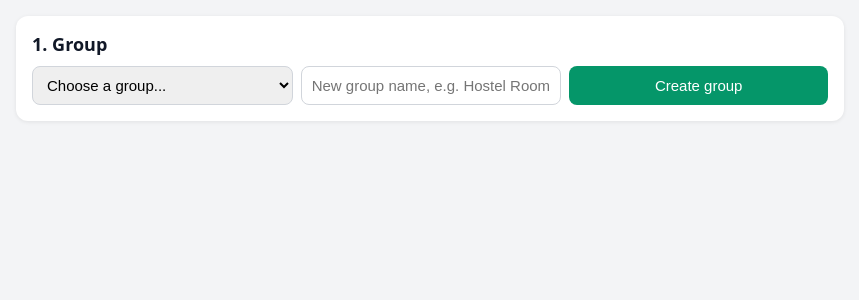
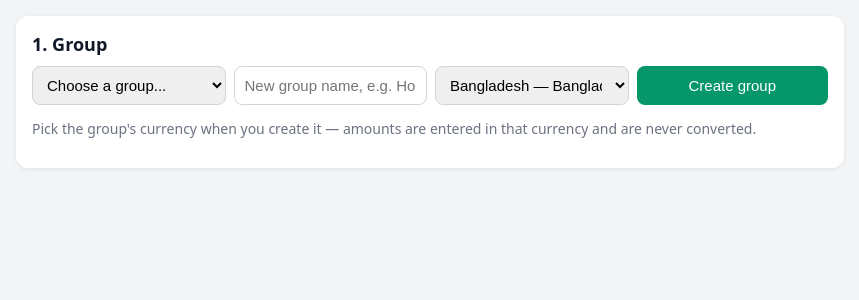
Before and after one commit to asmitsr/expense-splitter, a Flask app: page / in a window 1280 px wide. Shown: the part 108-408 px from the top of the page, without its empty margins (210-1069 px from the left). Run offline with Flask 3, Linux system fonts and the light colour scheme; data that the repository does not hold is empty.

Commit message:
Currencies: per-group Asian currency selection (50 countries), no conversion

```diff
--- a/app.py
+++ b/app.py
@@ -4,6 +4,78 @@ import sqlite3
 from flask import Flask, g, jsonify, render_template, request
 
 app = Flask(__name__)
+
+# Asian currencies: (id, country, currency name, symbol, ISO code).
+# The id is usually the ISO code; Palestine shares ILS with Israel, so
+# it gets its own id. The currency is a label for the group, not a
+# conversion: amounts are entered and shown in the chosen currency,
+# never converted by rate.
+CURRENCIES = [
+    ("AFN", "Afghanistan", "Afghan afghani", "؋", "AFN"),
+    ("AMD", "Armenia", "Armenian dram", "֏", "AMD"),
+    ("AZN", "Azerbaijan", "Azerbaijani manat", "₼", "AZN"),
+    ("BHD", "Bahrain", "Bahraini dinar", ".د.ب", "BHD"),
+    ("BDT", "Bangladesh", "Bangladeshi taka", "৳", "BDT"),
+    ("BTN", "Bhutan", "Bhutanese ngultrum", "Nu.", "BTN"),
+    ("BND", "Brunei", "Brunei dollar", "$", "BND"),
+    ("KHR", "Cambodia", "Cambodian riel", "៛", "KHR"),
+    ("CNY", "China", "Chinese yuan", "¥", "CNY"),
+    ("EUR", "Cyprus", "Euro", "€", "EUR"),
+    ("GEL", "Georgia", "Georgian lari", "₾", "GEL"),
+    ("INR", "India", "Indian rupee", "₹", "INR"),
+    ("IDR", "Indonesia", "Indonesian rupiah", "Rp", "IDR"),
+    ("IRR", "Iran", "Iranian rial", "﷼", "IRR"),
+    ("IQD", "Iraq", "Iraqi dinar", "ع.د", "IQD"),
+    ("ILS", "Israel", "Israeli new shekel", "₪", "ILS"),
+    ("JPY", "Japan", "Japanese yen", "¥", "JPY"),
+    ("JOD", "Jordan", "Jordanian dinar", "د.ا", "JOD"),
+    ("KZT", "Kazakhstan", "Kazakhstani tenge", "₸", "KZT"),
+    ("KWD", "Kuwait", "Kuwaiti dinar", "د.ك", "KWD"),
+    ("KGS", "Kyrgyzstan", "Kyrgyzstani som", "сом", "KGS"),
+    ("LAK", "Laos", "Lao kip", "₭", "LAK"),
+    ("LBP", "Lebanon", "Lebanese pound", "ل.ل", "LBP"),
+    ("MYR", "Malaysia", "Malaysian ringgit", "RM", "MYR"),
+    ("MVR", "Maldives", "Maldivian rufiyaa", "Rf", "MVR"),
+    ("MNT", "Mongolia", "Mongolian tögrög", "₮", "MNT"),
+    ("MMK", "Myanmar", "Myanmar kyat", "K", "MMK"),
+    ("NPR", "Nepal", "Nepalese rupee", "₨", "NPR"),
+    ("KPW", "North Korea", "North Korean won", "₩", "KPW"),
+    ("OMR", "Oman", "Omani rial", "ر.ع.", "OMR"),
+    ("PKR", "Pakistan", "Pakistani rupee", "₨", "PKR"),
+    ("PSE", "Palestine", "Israeli new shekel", "₪", "ILS"),
+    ("PHP", "Philippines", "Philippine peso", "₱", "PHP"),
+    ("QAR", "Qatar", "Qatari riyal", "ر.ق", "QAR"),
+    ("RUB", "Russia", "Russian ruble", "₽", "RUB"),
+    ("SAR", "Saudi Arabia", "Saudi riyal", "ر.س", "SAR"),
+    ("SGD", "Singapore", "Singapore dollar", "$", "SGD"),
+    ("KRW", "South Korea", "South Korean won", "₩", "KRW"),
+    ("LKR", "Sri Lanka", "Sri Lankan rupee", "₨", "LKR"),
+    ("SYP", "Syria", "Syrian pound", "£", "SYP"),
+    ("TWD", "Taiwan", "New Taiwan dollar", "NT$", "TWD"),
+    ("TJS", "Tajikistan", "Tajikistani somoni", "SM", "TJS"),
+    ("THB", "Thailand", "Thai baht", "฿", "THB"),
+    ("USD", "Timor-Leste", "US dollar", "$", "USD"),
+    ("TRY", "Turkey", "Turkish lira", "₺", "TRY"),
+    ("TMT", "Turkmenistan", "Turkmenistani manat", "T", "TMT"),
+    ("AED", "United Arab Emirates", "UAE dirham", "د.إ", "AED"),
+    ("UZS", "Uzbekistan", "Uzbekistani som", "so'm", "UZS"),
+    ("VND", "Vietnam", "Vietnamese dong", "₫", "VND"),
+    ("YER", "Yemen", "Yemeni rial", "﷼", "YER"),
+]
+CURRENCY_IDS = {c[0] for c in CURRENCIES}
+
+
+def currency_for(currency_id):
+    for entry in CURRENCIES:
+        if entry[0] == (currency_id or "BDT"):
+            return {
+                "id": entry[0],
+                "country": entry[1],
+                "name": entry[2],
+                "symbol": entry[3],
+                "code": entry[4],
+            }
+    return currency_for("BDT")
 
 # Vercel's serverless filesystem is read-only except /tmp, so the
 # database lives there when deployed and beside the app locally.
@@ -59,6 +131,13 @@ def init_db():
         );
         """
     )
+    # Groups created before currencies existed have no such column.
+    try:
+        db.execute(
+            "ALTER TABLE groups ADD COLUMN currency_id TEXT NOT NULL DEFAULT 'BDT'"
+        )
+    except sqlite3.OperationalError:
+        pass
     db.commit()
 
 
@@ -188,6 +267,7 @@ def group_detail(db, group):
     return {
         "id": group["id"],
         "name": group["name"],
+        "currency": currency_for(group["currency_id"] if "currency_id" in group.keys() else "BDT"),
         "members": [{"id": m["id"], "name": m["name"]} for m in members],
         "expenses": expenses,
         "balances": [
@@ -211,19 +291,39 @@ def index():
     return render_template("index.html")
 
 
+@app.route("/api/currencies", methods=["GET"])
+def currencies():
+    return jsonify([currency_for(c[0]) for c in CURRENCIES])
+
+
 @app.route("/api/groups", methods=["GET", "POST"])
 def groups():
     db = get_db()
     if request.method == "POST":
         data = request.get_json(force=True, silent=True) or {}
         name = (data.get("name") or "").strip()
+        currency_id = (data.get("currency_id") or "BDT").strip().upper()
         if not name:
             return jsonify({"error": "group name is required"}), 400
-        cur = db.execute("INSERT INTO groups (name) VALUES (?)", (name,))
+        if currency_id not in CURRENCY_IDS:
+            return jsonify({"error": "unknown currency"}), 400
+        cur = db.execute(
+            "INSERT INTO groups (name, currency_id) VALUES (?, ?)",
+            (name, currency_id),
+        )
         db.commit()
-        return jsonify({"id": cur.lastrowid, "name": name}), 201
+        return jsonify({"id": cur.lastrowid, "name": name, "currency_id": currency_id}), 201
     rows = db.execute("SELECT * FROM groups ORDER BY id DESC").fetchall()
-    return jsonify([{"id": r["id"], "name": r["name"]} for r in rows])
+    return jsonify(
+        [
+            {
+                "id": r["id"],
+                "name": r["name"],
+                "currency": currency_for(r["currency_id"] if "currency_id" in r.keys() else "BDT"),
+            }
+            for r in rows
+        ]
+    )
 
 
 @app.route("/api/groups/<int:group_id>", methods=["GET"])
@@ -343,6 +443,8 @@ def vercel_dispatcher():
     parts = [p for p in original.split("/") if p]
     if not parts:
         return index()
+    if parts == ["api", "currencies"]:
+        return currencies()
     if parts == ["api", "groups"]:
         return groups()
     if len(parts) == 3 and parts[0] == "api" and parts[1] == "groups":
--- a/templates/index.html
+++ b/templates/index.html
@@ -40,8 +40,10 @@
     <div class="row">
       <select id="groupSelect"></select>
       <input id="newGroup" placeholder="New group name, e.g. Hostel Room">
+      <select id="newGroupCurrency"></select>
       <button onclick="createGroup()">Create group</button>
     </div>
+    <p class="muted">Pick the group's currency when you create it — amounts are entered in that currency and are never converted.</p>
   </div>
 
   <div class="card" id="groupCard" style="display:none">
@@ -52,7 +54,7 @@
     </div>
     <p class="muted" id="memberList"></p>
 
-    <h2 style="margin-top:18px">Add expense (in ৳)</h2>
+    <h2 style="margin-top:18px" id="expHeading">Add expense</h2>
     <div class="row">
       <input id="expDesc" placeholder="What was it for?">
       <input id="expCategory" placeholder="Category (Food, Travel...)">
@@ -101,12 +103,16 @@ async function loadGroups() {
   const sel = $('groupSelect');
   sel.innerHTML = '<option value="">Choose a group...</option>' + groups.map(g => `<option value="${g.id}">${g.name}</option>`).join('');
   sel.onchange = () => { if (sel.value) loadGroup(sel.value); };
+  const currencies = await api('/api/currencies', 'GET');
+  const csel = $('newGroupCurrency');
+  csel.innerHTML = currencies.map(c => `<option value="${c.id}">${c.country} — ${c.name} (${c.symbol}, ${c.code})</option>`).join('');
+  csel.value = 'BDT';
 }
 
 async function createGroup() {
   const name = $('newGroup').value.trim();
   if (!name) return;
-  const g = await api('/api/groups', 'POST', { name });
+  const g = await api('/api/groups', 'POST', { name, currency_id: $('newGroupCurrency').value });
   $('newGroup').value = '';
   await loadGroups();
   $('groupSelect').value = g.id;
@@ -115,19 +121,21 @@ async function createGroup() {
 
 async function loadGroup(id) {
   currentGroup = await api('/api/groups/' + id, 'GET');
+  const S = currentGroup.currency.symbol;
   $('groupCard').style.display = 'block';
-  $('groupTitle').textContent = currentGroup.name;
+  $('groupTitle').textContent = `${currentGroup.name} — ${currentGroup.currency.country} (${S}, ${currentGroup.currency.code})`;
+  $('expHeading').textContent = `Add expense (in ${S} ${currentGroup.currency.code})`;
   $('memberList').textContent = 'Members: ' + (currentGroup.members.map(m => m.name).join(', ') || 'none yet');
   $('expPayer').innerHTML = currentGroup.members.map(m => `<option value="${m.id}">${m.name}</option>`).join('');
   $('participants').innerHTML = '<p class="muted">Shared by (untick anyone not part of this expense):</p>' + currentGroup.members.map(m =>
     `<label><input type="checkbox" data-participant="${m.id}" checked> ${m.name}</label> `).join('');
   renderCustom();
-  $('balanceRows').innerHTML = currentGroup.balances.map(b => `<tr><td>${b.name}</td><td>৳${b.paid}</td><td>৳${b.share}</td><td class="${parseFloat(b.balance) >= 0 ? 'pos' : 'neg'}">৳${b.balance}</td></tr>`).join('');
+  $('balanceRows').innerHTML = currentGroup.balances.map(b => `<tr><td>${b.name}</td><td>${S}${b.paid}</td><td>${S}${b.share}</td><td class="${parseFloat(b.balance) >= 0 ? 'pos' : 'neg'}">${S}${b.balance}</td></tr>`).join('');
   $('settlements').innerHTML = currentGroup.settlements.length
-    ? currentGroup.settlements.map(s => `<div class="settle">${s.from} pays ${s.to} <b>৳${s.amount}</b></div>`).join('')
+    ? currentGroup.settlements.map(s => `<div class="settle">${s.from} pays ${s.to} <b>${S}${s.amount}</b></div>`).join('')
     : '<p class="muted">Everyone is settled.</p>';
   $('expenseList').innerHTML = currentGroup.expenses.length
-    ? currentGroup.expenses.map(e => `<p><b>${e.description || 'Expense'}</b> — ৳${e.amount} paid by ${e.payer} (${e.category})<br><span class="muted">Shares: ${e.shares.map(s => `${s.name} ৳${s.amount}`).join(', ')}</span></p>`).join('')
+    ? currentGroup.expenses.map(e => `<p><b>${e.description || 'Expense'}</b> — ${S}${e.amount} paid by ${e.payer} (${e.category})<br><span class="muted">Shares: ${e.shares.map(s => `${s.name} ${S}${s.amount}`).join(', ')}</span></p>`).join('')
     : '<p class="muted">No expenses yet.</p>';
   drawChart();
 }
@@ -178,8 +186,8 @@ function drawChart() {
     data: {
       labels: currentGroup.balances.map(b => b.name),
       datasets: [
-        { label: 'Paid (৳)', data: currentGroup.balances.map(b => parseFloat(b.paid)), backgroundColor: '#059669' },
-        { label: 'Share (৳)', data: currentGroup.balances.map(b => parseFloat(b.share)), backgroundColor: '#0d9488' }
+        { label: `Paid (${currentGroup.currency.symbol})`, data: currentGroup.balances.map(b => parseFloat(b.paid)), backgroundColor: '#059669' },
+        { label: `Share (${currentGroup.currency.symbol})`, data: currentGroup.balances.map(b => parseFloat(b.share)), backgroundColor: '#0d9488' }
       ]
     },
     options: { responsive: true, scales: { y: { beginAtZero: true } } }
```
Also changed, not shown: README.md.
